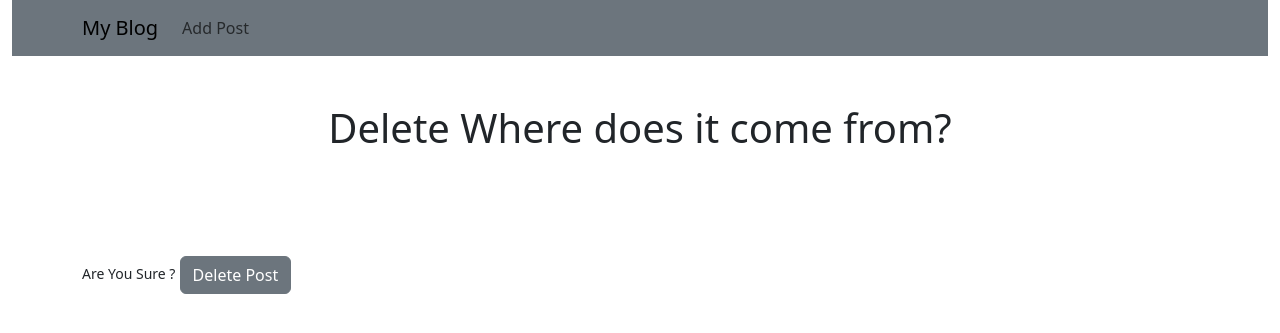
After one commit to danu-wijaya/coba_blog_django, a Django app: a page that uses theblog/templates/delete_post.html in a window 1280 px wide. The commit adds this page. Shown: the top 333 px of the page. Run offline with Django 4.2, Linux system fonts and the light colour scheme; data comes from the database, SQL or seed files in the repository; both versions use the stored data as it was after the commit.

Commit message:
sort post by date time

```diff
--- a/theblog/models.py
+++ b/theblog/models.py
@@ -1,16 +1,23 @@
 from django.db import models
 from django.contrib.auth.models import User
 from django.urls import reverse
+from datetime import datetime, date
+
 
 class Post(models.Model):
     title = models.CharField(max_length=255, null=True)
     title_tag = models.CharField(max_length=255)
     author = models.ForeignKey(User, on_delete=models.CASCADE, null=True)
     body = models.TextField(null=True)
+    # post_date = models.DateField(auto_now_add=True)
+    # post_date = models.DateTimeField(auto_now_add=True)
+    post_date = models.DateTimeField(auto_now_add=True,
+                                     verbose_name="Post Date",
+                                     help_text="Format: dd/mm/yyyy hh:mm")
 
     def __str__(self):
         return f"Title : {self.title} - Author : {self.author}"
 
     def get_absolute_url(self):
-        #return reverse("article-detail", args=(str(self.id)))
+        # return reverse("article-detail", args=(str(self.id)))
         return reverse("home")
--- a/theblog/templates/article_detail.html
+++ b/theblog/templates/article_detail.html
@@ -7,6 +7,7 @@
 {% block content %}
 <div class='container'>
 <h1>{{ post.title }}</h1>
+<small>{{ post.post_date|date:"d/m/Y H:i" }} </small>
 <small>By: {{ post.author }}</small> <br>
 <hr>
 {{ post.body }}
@@ -15,6 +16,7 @@
 
 <a class="btn btn-secondary" href="{% url 'home' %} " role="button">Back</a>
 <a class="btn btn-secondary" href="{% url 'update_post' post.pk %}" role="button">Edit</a>
+<a class="btn btn-secondary" href="{% url 'delete_post' post.pk %} " role="button">Delete</a>
 
 </div>
 {% endblock  %}
--- /dev/null
+++ b/theblog/templates/delete_post.html
@@ -0,0 +1,22 @@
+{% extends 'base.html' %}
+
+{% block title %}
+Delete Post
+{% endblock  %}
+
+
+{% block content %}
+
+<div class="container">
+    <h1 class="text-center py-5">Delete {{ post.title}}</h1>
+    <br><br>
+
+    <div class="form-group">
+        <form method="POST">
+            {% csrf_token %}
+            <small>Are You Sure ?</small>
+            <button class="btn btn-secondary">Delete Post</button>
+        </form>
+    </div>
+</div>
+{% endblock  %}
--- a/theblog/templates/home.html
+++ b/theblog/templates/home.html
@@ -6,14 +6,14 @@
 <div class="container py-4">
 <ul>
     <h1>Posts</h1>
+
     {% for post in object_list %}
     <li>
-        <a href="{% url 'article-detail' post.pk %}">{{ post.title }}</a>- {{ post.author }} - <a href="{% url 'update_post' post.pk %}">Edit</a><br>
+        <a href="{% url 'article-detail' post.pk %}">{{ post.title }}</a>- {{ post.author }} - {{ post.post_date|date:"d/m/Y H:i" }} - <a href="{% url 'update_post' post.pk %}">Edit</a> - <a href="{% url 'delete_post' post.pk %}">Delete</a><br>
         {{ post.body }}
     </li>
+    {% endfor %}
 
-
-    {% endfor %}
 </ul>
 </div>
 {% endblock  %}
--- a/theblog/urls.py
+++ b/theblog/urls.py
@@ -1,5 +1,5 @@
 from django.urls import path
-from .views import HomeView, ArticleDetailView, AddPostView, UpdatePostView
+from .views import HomeView, ArticleDetailView, AddPostView, UpdatePostView, DeletePostView
 
 urlpatterns = [
     # path('', views.home, name='home'),
@@ -7,4 +7,5 @@ urlpatterns = [
     path('article/<int:pk>', ArticleDetailView.as_view(), name='article-detail'),
     path('add_post/', AddPostView.as_view(), name='add_post'),
     path('article/edit/<int:pk>', UpdatePostView.as_view(), name='update_post'),
+    path('article/<int:pk>/remove>', DeletePostView.as_view(), name='delete_post'),
 ]
--- a/theblog/views.py
+++ b/theblog/views.py
@@ -1,11 +1,13 @@
 from django.shortcuts import render
-from django.views.generic import ListView, DetailView, CreateView, UpdateView
+from django.views.generic import ListView, DetailView, CreateView, UpdateView, DeleteView
 from .models import Post
 from .forms import PostForm, EditForm
+from django.urls import reverse_lazy
 
 class HomeView(ListView):
     model = Post
     template_name = 'home.html'
+    ordering = ['-post_date']
 
 class ArticleDetailView(DetailView):
     model = Post
@@ -23,3 +25,8 @@ class UpdatePostView(UpdateView):
     form_class = EditForm
     template_name = "update_post.html"
     #fields = ["title", "title_tag", "body"]
+
+class DeletePostView(DeleteView):
+    model = Post
+    template_name = 'delete_post.html'
+    success_url = reverse_lazy("home")
```
Also changed, not shown: db.sqlite3, theblog/migrations/0004_post_post_date_alter_post_title_tag.py (added), theblog/migrations/0005_alter_post_post_date.py (added), theblog/migrations/0006_alter_post_post_date.py (added), theblog/migrations/0007_alter_post_post_date.py (added).
